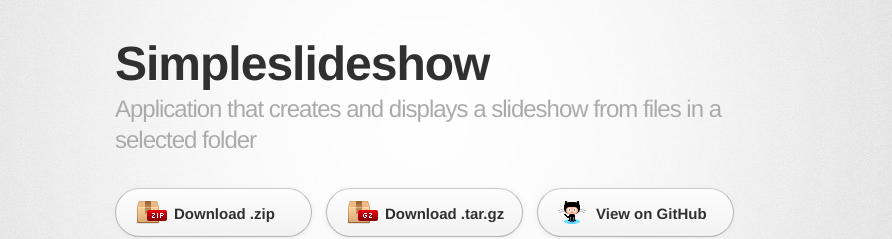
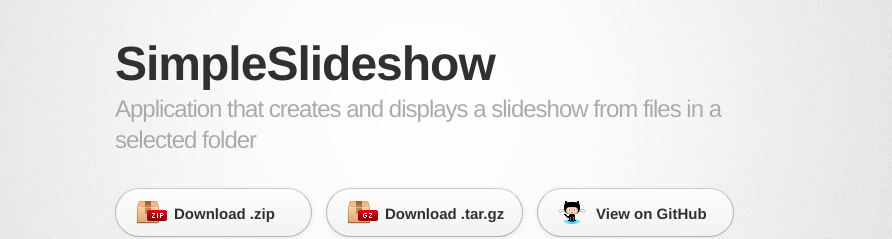
Before and after one commit to benoid/SimpleSlideshow, a Jekyll site: the page index.html, which Jekyll copies as it is, in a window 1280 px wide. Shown: the top 239 px of the page, without its empty margins (215-1107 px from the left). Built offline with Jekyll 4.4.1, drawn with Linux system fonts in a browser that asks for light colours; some web fonts are replaced.

```diff
--- a/index.html
+++ b/index.html
@@ -10,7 +10,7 @@
     <!--[if lt IE 9]>
     <script src="//html5shiv.googlecode.com/svn/trunk/html5.js"></script>
     <![endif]-->
-    <title>Simpleslideshow by benoid</title>
+    <title>SimpleSlideshow by benoid</title>
   </head>
 
   <body>
@@ -18,7 +18,7 @@
       <div class="inner">
 
         <header>
-          <h1>Simpleslideshow</h1>
+          <h1>SimpleSlideshow</h1>
           <h2>Application that creates and displays a slideshow from files in a selected folder</h2>
         </header>
 
```
